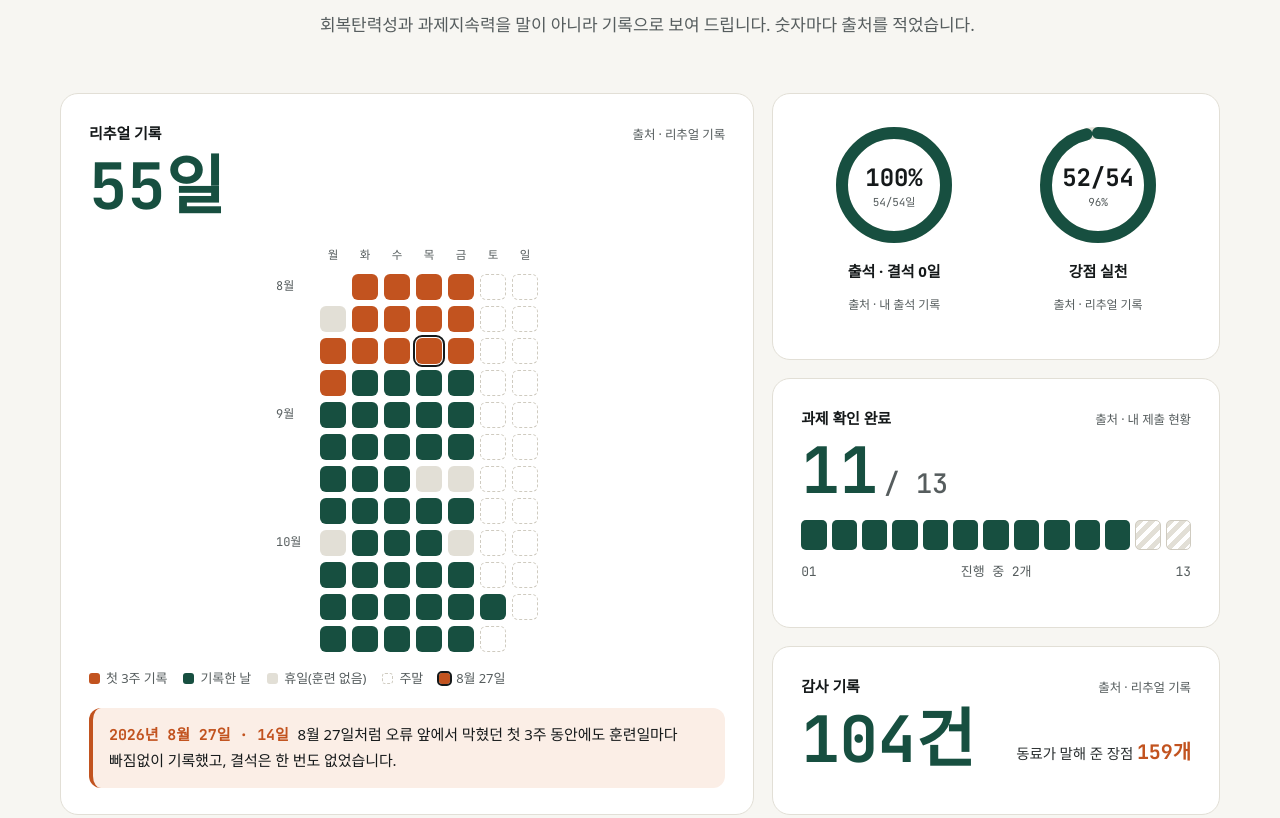
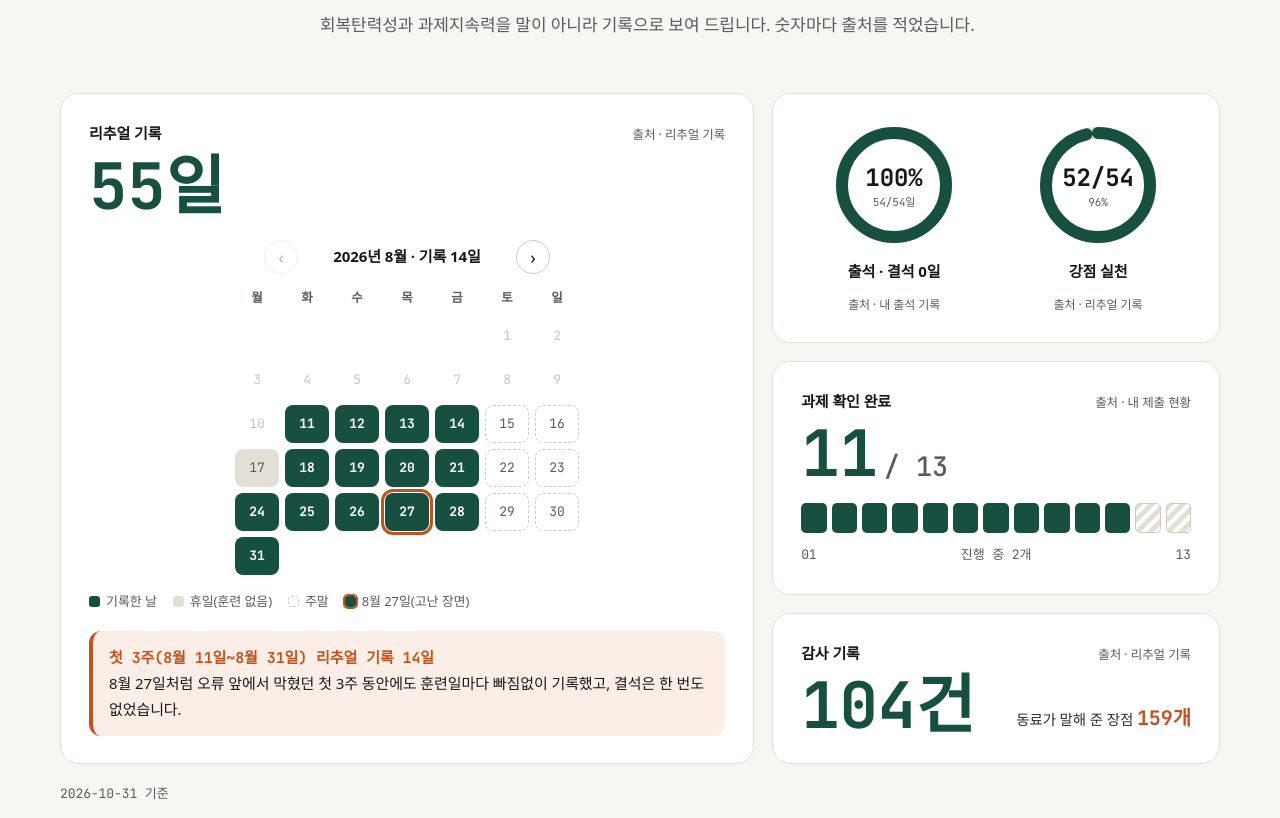
Before and after one commit to gaeun1210/about-me-story, a plain HTML site: page index.html in a window 1280 px wide. Shown: the part 2475-3293 px from the top of the page. Drawn offline with Linux system fonts and the light colour scheme; a web font is replaced by a local one.

Commit message:
리추얼 기록을 달별로 넘기는 달력으로 바꾸고 짝지은 숫자 문구 정리
Co-Authored-By: Claude Opus 5.5 <noreply@anthropic.com>
Claude-Session: https://claude.ai/code/session_01FK4EKrZNLCwHDRcvhFbdFg

```diff
--- a/index.html
+++ b/index.html
@@ -111,6 +111,19 @@ section{padding:104px 0;border-bottom:1px solid var(--line)}
 .panel .src{font-size:12.5px;color:var(--muted)}
 .big{font-family:var(--mono);font-weight:700;color:var(--accent);line-height:1;font-size:clamp(46px,5vw,64px)}
 .big small{font-size:.42em;color:var(--muted);font-weight:500;margin-left:6px}
+.mnav{display:flex;align-items:center;justify-content:center;gap:14px;margin:22px 0 12px}
+.mttl{font-weight:800;color:var(--ink);font-size:15px;min-width:190px;text-align:center}
+.mbtn{width:34px;height:34px;border-radius:50%;border:1.5px solid var(--line-2);background:var(--surface);color:var(--ink);font-size:18px;line-height:1;cursor:pointer;font-family:inherit}
+.mbtn:hover:not(:disabled){border-color:var(--ink)}.mbtn:disabled{opacity:.3;cursor:default}
+.mcal{display:grid;grid-template-columns:repeat(7,minmax(0,44px));gap:6px;justify-content:center}
+.mcal .dh{font-size:12.5px;color:var(--muted);text-align:center;font-weight:700;padding-bottom:2px}
+.mcal .c{height:38px;border-radius:8px;background:transparent;display:flex;align-items:center;justify-content:center;font-family:var(--mono);font-style:normal;font-size:13px;color:var(--muted)}
+.mcal .c.on{background:var(--accent);color:#fff;font-weight:700}
+.mcal .c.hol{background:var(--line);color:var(--muted)}
+.mcal .c.wk{border:1px dashed var(--line-2)}
+.mcal .c.out{opacity:.35}
+.mcal .c.pad{visibility:hidden}
+.mcal .c.mark{outline:3px solid var(--hot);outline-offset:1px}
 .cal2{display:grid;grid-template-columns:38px repeat(7,26px);grid-auto-rows:26px;gap:6px;align-items:center}
 .cal2 .dh{font-family:var(--mono);font-size:11.5px;color:var(--muted);text-align:center}
 .cal2 .mh{font-family:var(--mono);font-size:12px;color:var(--muted)}
@@ -372,23 +385,34 @@ footer .wrap{display:flex;justify-content:space-between;gap:24px;flex-wrap:wrap;
     var st=D0(C.start),en=D0(C.end),f3=D0(C.first3_end),wd=(st.getUTCDay()+6)%7,cur=new Date(st.getTime()-wd*864e5);
     var it=item("ritual_days"),P=$("p-cal"),ph=el("div","ph");ph.appendChild(el("span","pt","리추얼 기록"));ph.appendChild(el("span","src","출처 · "+it.source));P.appendChild(ph);
     var bg=el("div","big",it.value);P.appendChild(bg);
-    var cal=el("div","cal2"),lastM=-1;
-    cal.appendChild(el("span","mh",""));["월","화","수","목","금","토","일"].forEach(function(x){cal.appendChild(el("span","dh",x));});
-    while(cur<=en||((cur.getUTCDay()+6)%7)!==0){
-      var dw=(cur.getUTCDay()+6)%7;
-      if(dw===0){var lab="",probe=cur;for(var q=0;q<7;q++){var pd=new Date(cur.getTime()+q*864e5);if(pd>=st&&pd<=en){probe=pd;break;}}
-        var m=probe.getUTCMonth();if(m!==lastM){lab=(m+1)+"월";lastM=m;}cal.appendChild(el("span","mh",lab));}
-      var c=el("i","c"),k=iso(cur);
-      if(cur<st||cur>en)c.className+=" pad";
-      else if(set[k]){c.className+=" on";if(cur<=f3)c.className+=" f3";}
-      else if(dw>=5)c.className+=" wk";
-      if(k==="2026-08-27")c.className+=" mark";
-      c.title=k+(set[k]?" · 기록함":"");cal.appendChild(c);cur=new Date(cur.getTime()+864e5);
+    var months=[],mc=new Date(Date.UTC(st.getUTCFullYear(),st.getUTCMonth(),1));
+    while(mc<=en){months.push(new Date(mc));mc=new Date(Date.UTC(mc.getUTCFullYear(),mc.getUTCMonth()+1,1));}
+    var mi=0,nav=el("div","mnav"),prev=el("button","mbtn","‹"),ttl=el("span","mttl"),next=el("button","mbtn","›");
+    prev.type=next.type="button";prev.setAttribute("aria-label","이전 달");next.setAttribute("aria-label","다음 달");
+    nav.appendChild(prev);nav.appendChild(ttl);nav.appendChild(next);P.appendChild(nav);
+    var grid=el("div","mcal");P.appendChild(grid);
+    function draw(){
+      var m0=months[mi],y=m0.getUTCFullYear(),mo=m0.getUTCMonth(),cnt=0;grid.innerHTML="";
+      ["월","화","수","목","금","토","일"].forEach(function(x){grid.appendChild(el("span","dh",x));});
+      var off=(m0.getUTCDay()+6)%7;for(var q=0;q<off;q++)grid.appendChild(el("i","c pad"));
+      var dn=new Date(Date.UTC(y,mo+1,0)).getUTCDate();
+      for(var d=1;d<=dn;d++){
+        var cur=new Date(Date.UTC(y,mo,d)),k=iso(cur),dw=(cur.getUTCDay()+6)%7,c=el("i","c",String(d));
+        if(cur<st||cur>en)c.className+=" out";
+        else if(set[k]){c.className+=" on";cnt++;}
+        else if(dw>=5)c.className+=" wk";
+        else c.className+=" hol";
+        if(k==="2026-08-27")c.className+=" mark";
+        c.title=k+(set[k]?" · 기록함":"");grid.appendChild(c);
+      }
+      ttl.textContent=y+"년 "+(mo+1)+"월 · 기록 "+cnt+"일";
+      prev.disabled=mi===0;next.disabled=mi===months.length-1;
     }
-    var cw=el("div","calwrap");cw.appendChild(cal);P.appendChild(cw);
-    var lg=el("div","legend");[["var(--hot)","첫 3주 기록"],["var(--accent)","기록한 날"],["var(--line)","휴일(훈련 없음)"],["transparent","주말"]].forEach(function(x){var s=el("span");var b=el("i");b.style.background=x[0];if(x[0]==="transparent")b.style.border="1px dashed var(--line-2)";s.appendChild(b);s.appendChild(document.createTextNode(x[1]));lg.appendChild(s);});
-    var mk=el("span");var mb=el("i");mb.style.outline="2px solid var(--ink)";mb.style.background="var(--hot)";mk.appendChild(mb);mk.appendChild(document.createTextNode("8월 27일"));lg.appendChild(mk);P.appendChild(lg);
-    var co=el("div","callout");co.appendChild(el("b",null,n.pairing.scene+" · "+n.pairing.value+" "));co.appendChild(document.createTextNode(n.pairing.text));P.appendChild(co);
+    prev.onclick=function(){if(mi>0){mi--;draw();}};next.onclick=function(){if(mi<months.length-1){mi++;draw();}};
+    draw();
+    var lg=el("div","legend");[["var(--accent)","기록한 날"],["var(--line)","휴일(훈련 없음)"],["transparent","주말"]].forEach(function(x){var s=el("span");var b=el("i");b.style.background=x[0];if(x[0]==="transparent")b.style.border="1px dashed var(--line-2)";s.appendChild(b);s.appendChild(document.createTextNode(x[1]));lg.appendChild(s);});
+    var mk=el("span");var mb=el("i");mb.style.outline="2px solid var(--hot)";mb.style.background="var(--accent)";mk.appendChild(mb);mk.appendChild(document.createTextNode("8월 27일(고난 장면)"));lg.appendChild(mk);P.appendChild(lg);
+    var co=el("div","callout");co.appendChild(el("b",null,n.pairing.label+" "+n.pairing.value));co.appendChild(el("br"));co.appendChild(document.createTextNode(n.pairing.text));P.appendChild(co);
   })();
   /* rings */
   function ring(it,label,center,sub){
```
